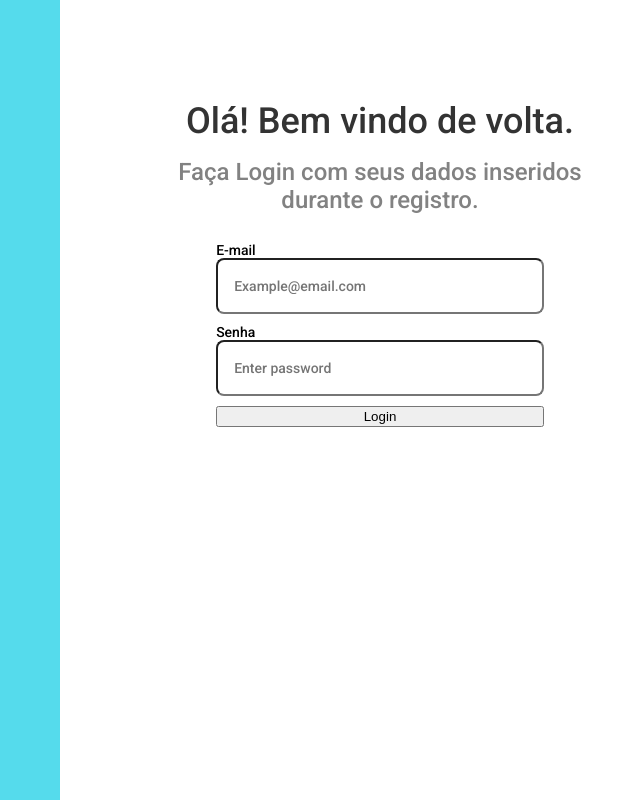
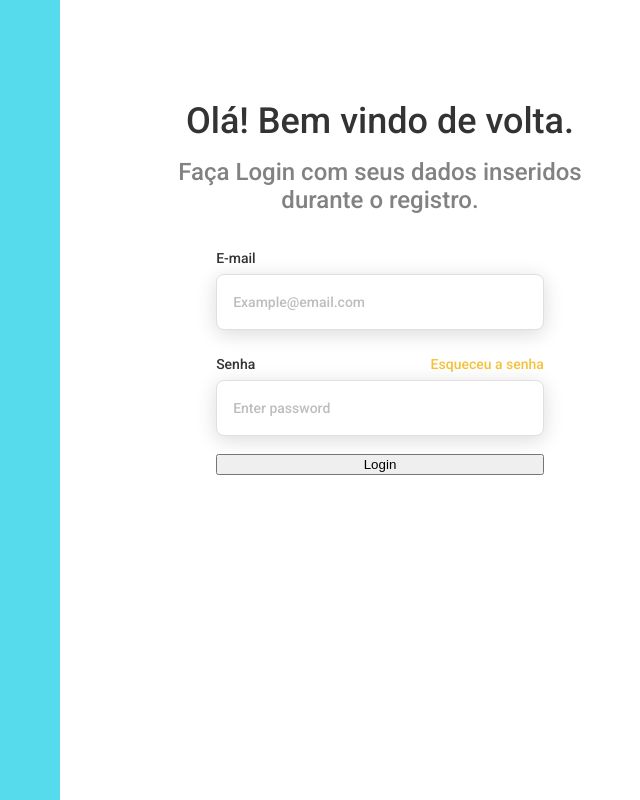
Before and after one commit to doubleyooz/express-beeteller, a React (Create React App) app in the folder frontend/: page /login in a window 1280 px wide. Shown: the whole page, without its empty margins (580-1220 px from the left). Built offline with nearby package versions, Linux system fonts and the light colour scheme.

Commit message:
update: field styles

```diff
--- a/frontend/src/pages/Login/index.tsx
+++ b/frontend/src/pages/Login/index.tsx
@@ -19,7 +19,11 @@ const LoginPage = () => {
                         <input type="email" name="email" placeholder="Example@email.com" />
                     </div>
                     <div className="field">
-                        <label htmlFor="password">Senha</label>
+                        <div className="field up">
+                            <label htmlFor="password">Senha</label>
+                            <label className="forgot">Esqueceu a senha</label>
+                        </div>
+
                         <input
                             type="password"
                             name="password"
--- a/frontend/src/pages/Login/styles.scss
+++ b/frontend/src/pages/Login/styles.scss
@@ -84,9 +84,24 @@
                 flex-direction: column;
                 padding: 0px 0px 10px 0px;
 
+                .up {
+                    flex-direction: row;
+
+                    justify-content: space-between;
+
+                    padding: 0px;
+
+                    .forgot {
+                        color: #F4C23B;
+                    }
+                }
+
                 label {
-                    height: 16px;
                     font: 14px 'Roboto', sans-serif;
+                    line-height: 16px;
+                    color: #333333;
+                    margin: 8px 0px;
+
                 }
 
                 input {
@@ -94,10 +109,20 @@
 
                     background-color: #FFFFFF;
                     border-radius: 8px;
+                    border: 1px solid #E0E0E0;
+                    box-sizing: border-box;
+                    box-shadow: 0px 4px 20px rgba(0, 0, 0, 0.15);
 
                     font: 14px 'Roboto', sans-serif;
 
+
+                    margin-bottom: 8px;
                     padding: 0px 16px 0px 16px;
+
+                    &::placeholder {
+                        color: #BDBDBD;
+
+                    }
                 }
             }
         }
```
